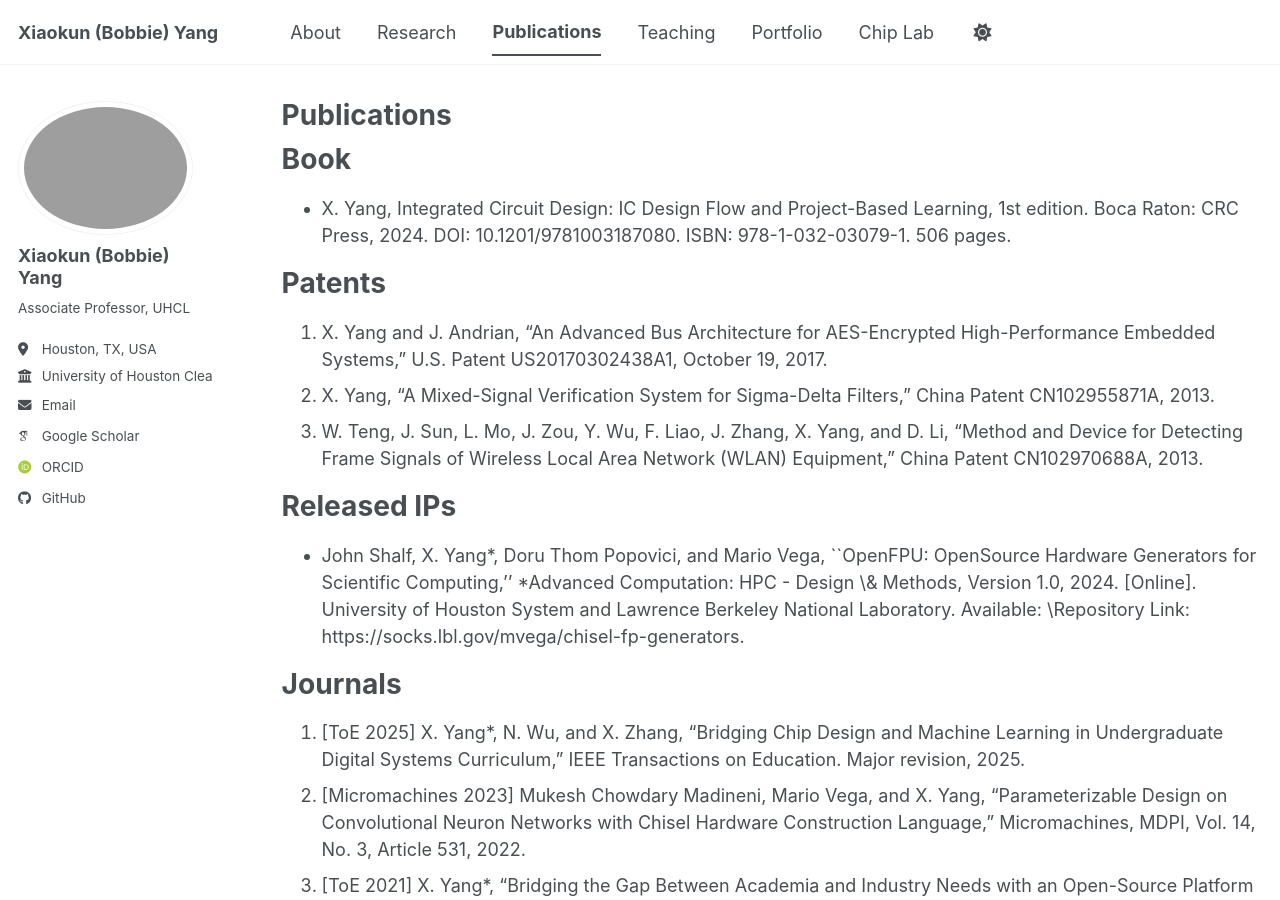
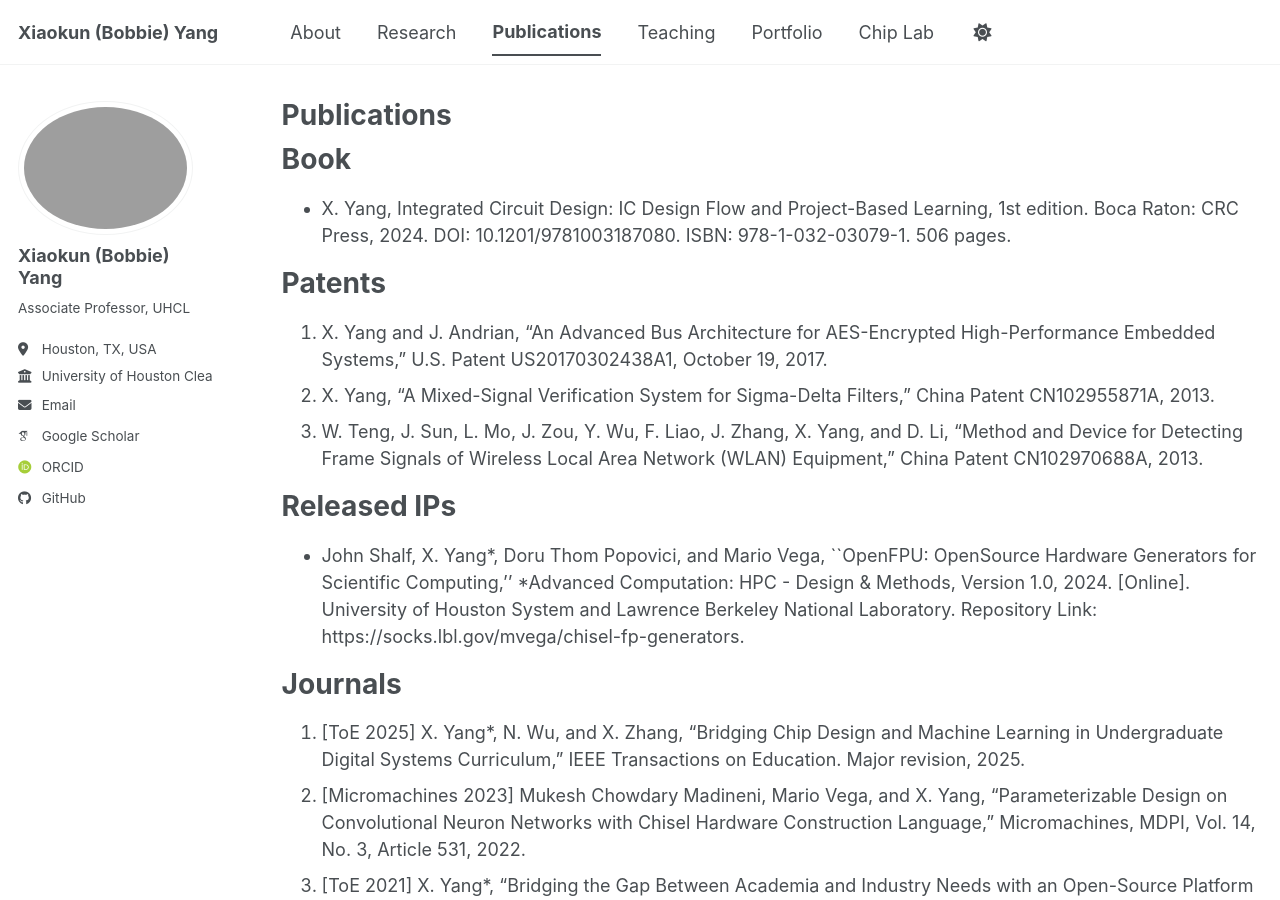
Before and after one commit to bobbieyang/bobbieyang.github.io, a Jekyll site: the page built from _pages/publications.md, in a window 1280 px wide and 900 px high. Built offline with Jekyll 4.4.1, drawn with Linux system fonts in a browser that asks for light colours; some web fonts are replaced; a script bundle is joined from its source files by our own code; library files that are not in the unit come from our copies.

Commit message:
Update publications.md

```diff
--- a/_pages/publications.md
+++ b/_pages/publications.md
@@ -21,7 +21,7 @@ Patents
 
 Released IPs
 ======
-* John Shalf, X. Yang*, Doru Thom Popovici, and Mario Vega, ``OpenFPU: OpenSource Hardware Generators for Scientific Computing,'' *Advanced Computation: HPC - Design \& Methods, Version 1.0, 2024. [Online]. University of Houston System and Lawrence Berkeley National Laboratory. Available: \\Repository Link: https://socks.lbl.gov/mvega/chisel-fp-generators.
+* John Shalf, X. Yang*, Doru Thom Popovici, and Mario Vega, ``OpenFPU: OpenSource Hardware Generators for Scientific Computing,'' *Advanced Computation: HPC - Design & Methods, Version 1.0, 2024. [Online]. University of Houston System and Lawrence Berkeley National Laboratory. Repository Link: https://socks.lbl.gov/mvega/chisel-fp-generators.
 
 Journals
 ======
```
